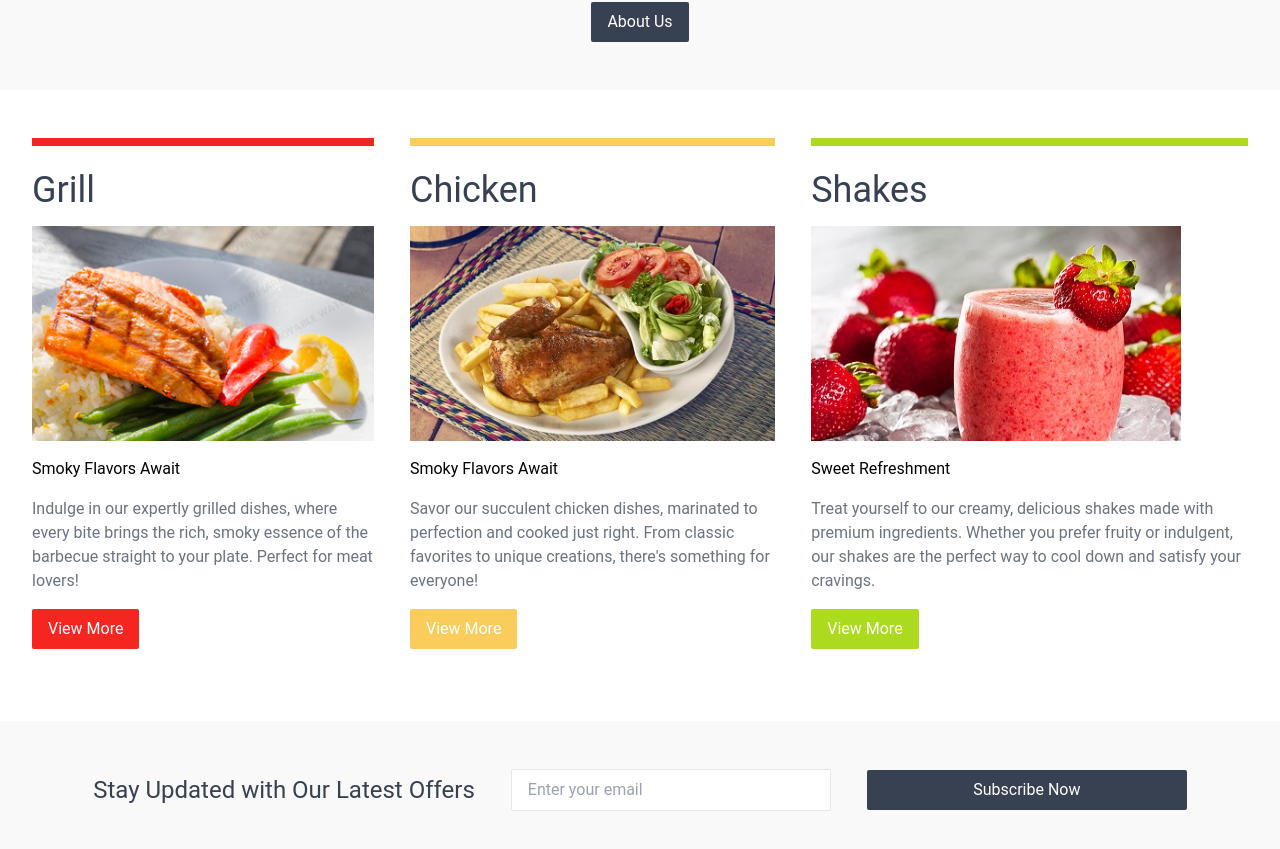
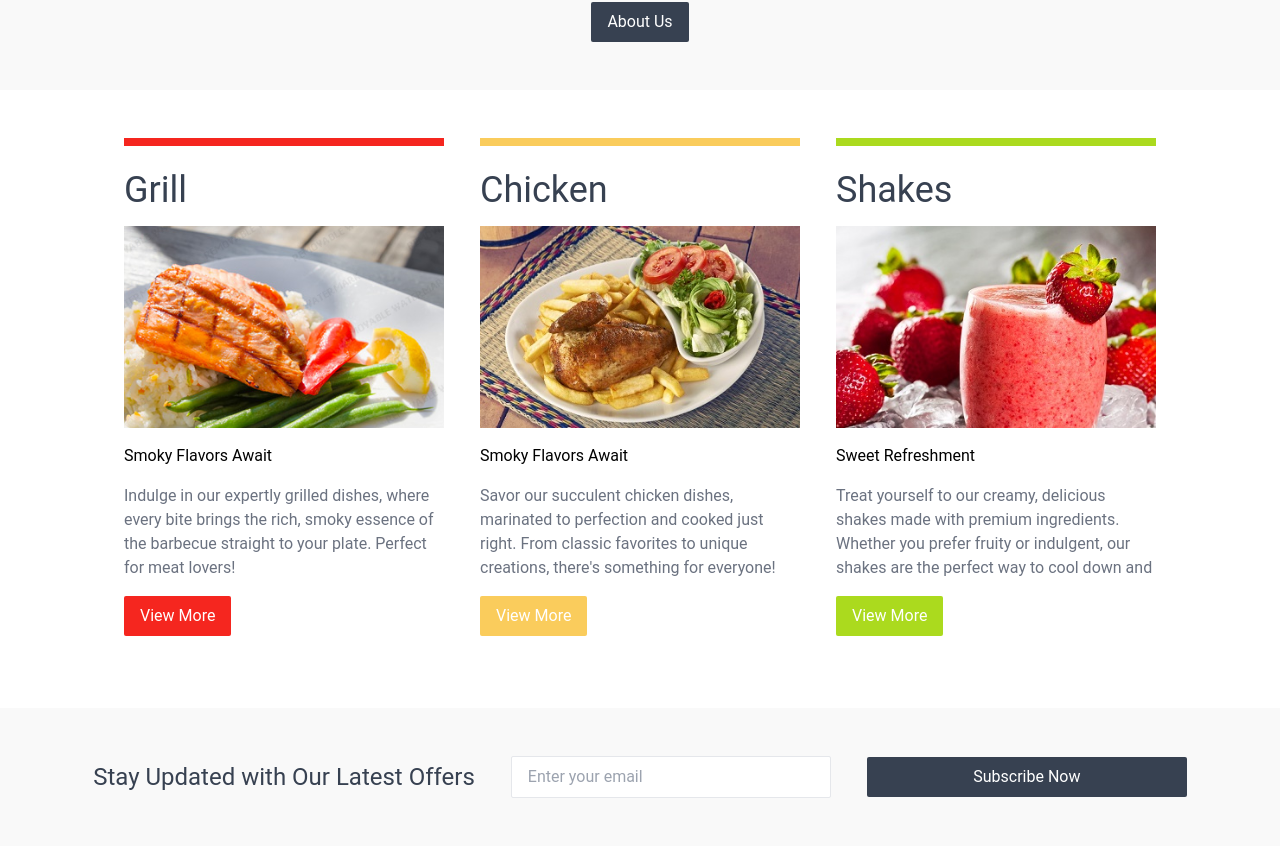
Before and after one commit to Chokolove/ReactTailwindFront, a Next.js app: page / in a window 1280 px wide. Shown: the part 1138-1987 px from the top of the page. Built offline with nearby package versions, Linux system fonts and the light colour scheme.

Commit message:
Refactor buttons

```diff
--- /dev/null
+++ b/src/components/Button/index.tsx
@@ -0,0 +1,16 @@
+interface Props {
+  text: string;
+  className?: string;
+  style?: React.CSSProperties;
+}
+function Button({ text, className, style }: Props) {
+  return (
+    <button
+      className={`bg-gray-700 text-white py-2 px-4 rounded-sm hover:opacity-80 transition duration-300 ease-in-out ${className}`}
+      style={style}>
+      {text}
+    </button>
+  )
+}
+
+export default Button
--- a/src/components/DishCard/index.tsx
+++ b/src/components/DishCard/index.tsx
@@ -1,5 +1,6 @@
 import Image, { StaticImageData } from "next/image"
 import Link from "next/link"
+import Button from "../Button"
 
 interface Props {
   title: string
@@ -12,17 +13,18 @@ interface Props {
 
 function DishCard({ title, image, subtitle, body, topBorderColor, link }: Props) {
   return (
-    <div className="border-t-8 flex flex-col gap-4 py-6" style={{ borderColor: topBorderColor }}>
+    <div className="border-t-8 flex flex-col gap-4 py-6 max-w-80" style={{ borderColor: topBorderColor }}>
       <h2 className="text-4xl text-gray-700">{title}</h2>
-      {image && <img src={image?.src ?? ""} alt={title} width={image?.width} height={image?.height} style={{ maxHeight: "215px" }} />}
+      {image && <img src={image?.src ?? ""} alt={title} width={image?.width} height={image?.height} style={{ maxWidth:"320px" ,maxHeight: "215px" }} />}
       {subtitle && <h3>{subtitle}</h3>}
+      <div className="max-h-24 overflow-auto">
+
       <p className="text-gray-500">{body}</p>
+      </div>
       {
         link &&
         <Link href={link}>
-          <button className="text-white py-2 px-4 rounded-sm" style={{ backgroundColor: topBorderColor }}>
-            View More
-          </button>
+          <Button text="View More" style={{ backgroundColor: topBorderColor }} />
         </Link>
       }
     </div>
--- a/src/components/EmailSubscription/index.tsx
+++ b/src/components/EmailSubscription/index.tsx
@@ -1,3 +1,4 @@
+import Button from "../Button"
 import Container from "../Container"
 
 function EmailSubscription () {
@@ -6,7 +7,7 @@ function EmailSubscription () {
       <Container className="flex gap-9 justify-center items-center">
         <h2 className="text-2xl text-gray-700">Stay Updated with Our Latest Offers</h2>
         <input type="text" placeholder="Enter your email" className="border border-gray-200 py-2 px-4 rounded-sm w-full max-w-80" />
-        <button className="bg-gray-700 text-white py-2 px-4 rounded-sm hover:opacity-80 transition duration-300 ease-in-out w-80">Subscribe Now</button>
+        <Button text="Subscribe Now" className="w-80" />
       </Container>
     </div>
   )
--- a/src/components/HeroWithCTA/index.tsx
+++ b/src/components/HeroWithCTA/index.tsx
@@ -1,5 +1,6 @@
 import Link from "next/link"
 import Container from "../Container"
+import Button from "../Button"
 
 interface Props {
   title?: string
@@ -13,7 +14,7 @@ function HeroWithCTA({ title, body }: Props) {
           <h1 className="text-7xl text-gray-700 mb-4 font-krona uppercase font-normal">{title}</h1>
           <p className="text-center text-gray-500 text-lg mb-12">{body}</p>
           <Link href="/about">
-            <button className="bg-gray-700 text-white py-2 px-4 rounded-sm">About Us</button>
+            <Button text="About Us" />
           </Link>
       </Container>
     </div>
```
